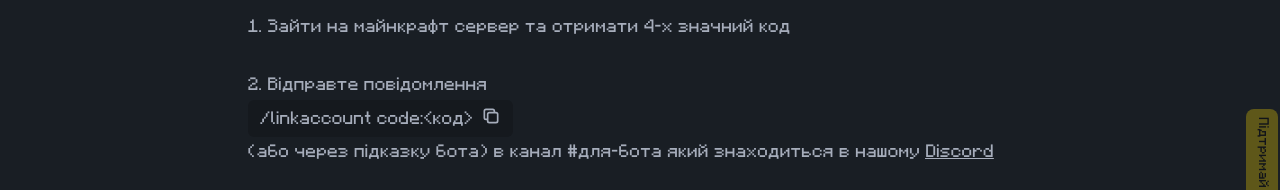
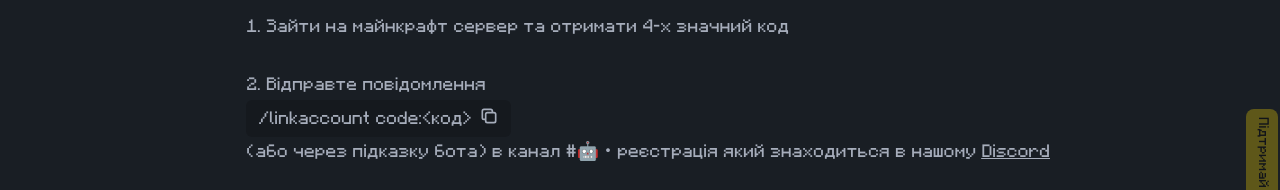
Before and after one commit to mick-olka/nobooks-next, a Next.js app: page /start/java in a window 1280 px wide. Shown: the part 502-692 px from the top of the page. Built offline with nearby package versions, Linux system fonts and the light colour scheme; no server answers.

Commit message:
upd: start page text

```diff
--- a/app/start/bedrock/page.tsx
+++ b/app/start/bedrock/page.tsx
@@ -29,7 +29,7 @@ export default function BedrockPage() {
 					<p>
 						2. Відправте повідомлення
 						<IpContainer ip={"/linkaccount code:<код>"} /> (або через підказку
-						бота) в канал #для-бота який знаходиться в нашому{" "}
+						бота) в канал #🤖・реєстрація який знаходиться в нашому{" "}
 						<u>
 							<a href="https://discord.com/invite/JKFY4tMhuA">Discord</a>
 						</u>
--- a/app/start/java/page.tsx
+++ b/app/start/java/page.tsx
@@ -30,7 +30,7 @@ export default function JavaPage() {
 					<p>
 						2. Відправте повідомлення
 						<IpContainer ip={"/linkaccount code:<код>"} /> (або через підказку
-						бота) в канал #для-бота який знаходиться в нашому{" "}
+						бота) в канал #🤖・реєстрація який знаходиться в нашому{" "}
 						<u>
 							<a href="https://discord.com/invite/JKFY4tMhuA">Discord</a>
 						</u>
```
